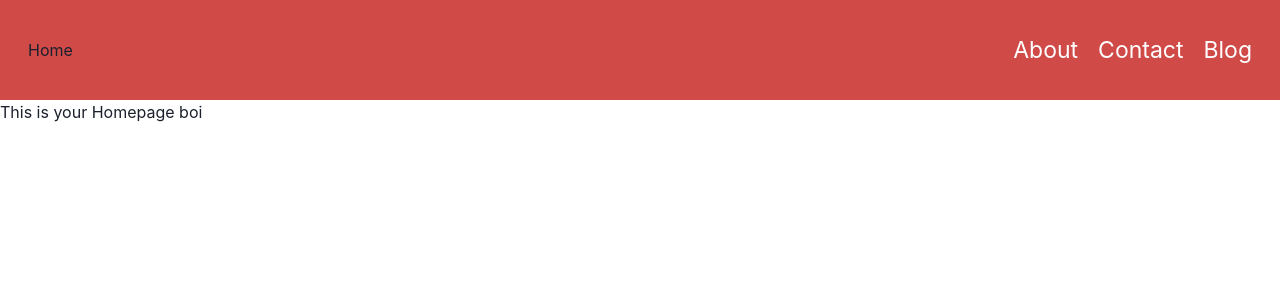
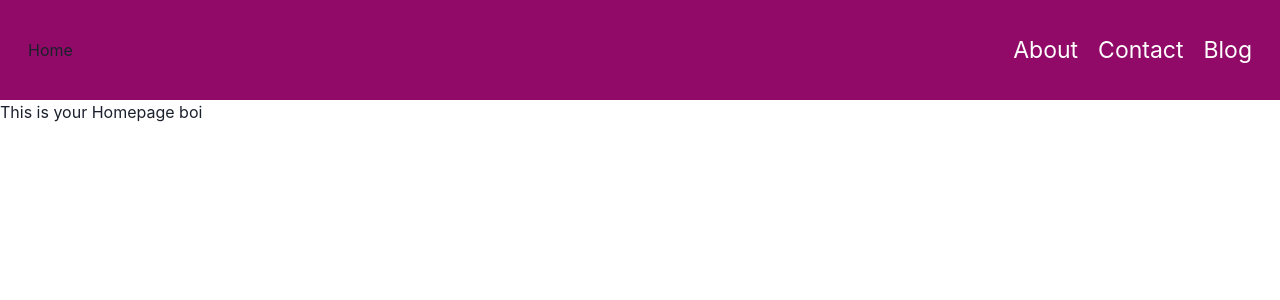
Before and after one commit to jahrulezfrancis/st-joseph-church-bauchi, a React (Vite) app: page / in a window 1280 px wide. Shown: the top 300 px of the page. Built offline with nearby package versions, Linux system fonts and the light colour scheme.

Commit message:
Updated the navbar color

```diff
--- a/src/Components/NavigationBars/NavContainer.tsx
+++ b/src/Components/NavigationBars/NavContainer.tsx
@@ -1,12 +1,11 @@
 import { Box, Flex } from "@chakra-ui/react";
 import { ReactNode } from "react";
-import { PrimaryColor } from "../Reuseables/colors";
 
 
 export default function NavContainer({ children }: { children: ReactNode }) {
     return (
         <Box>
-            <Flex align="center" h={100} bg={PrimaryColor} padding={7}>
+            <Flex align="center" h={100} bg={"#910A67"} padding={7}>
                 {children}
             </Flex>
         </Box>
```
